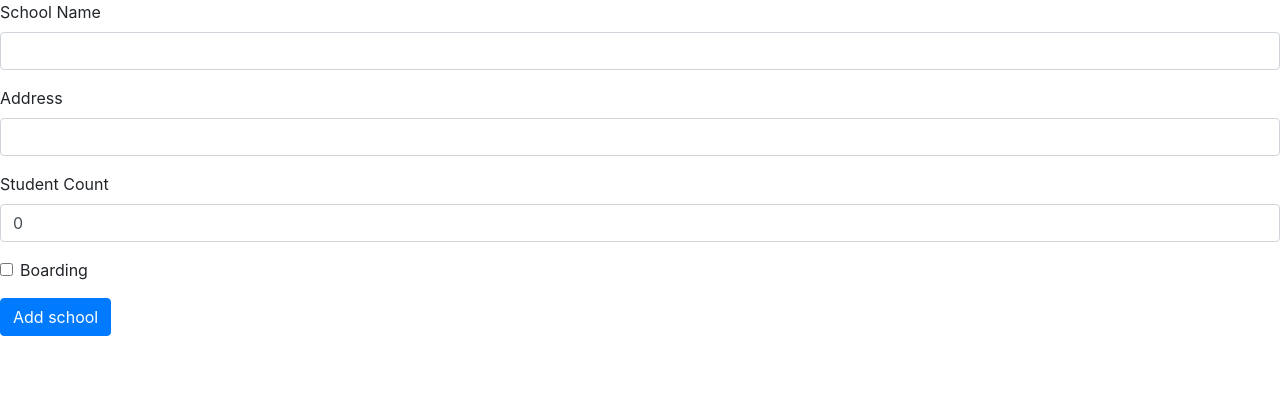
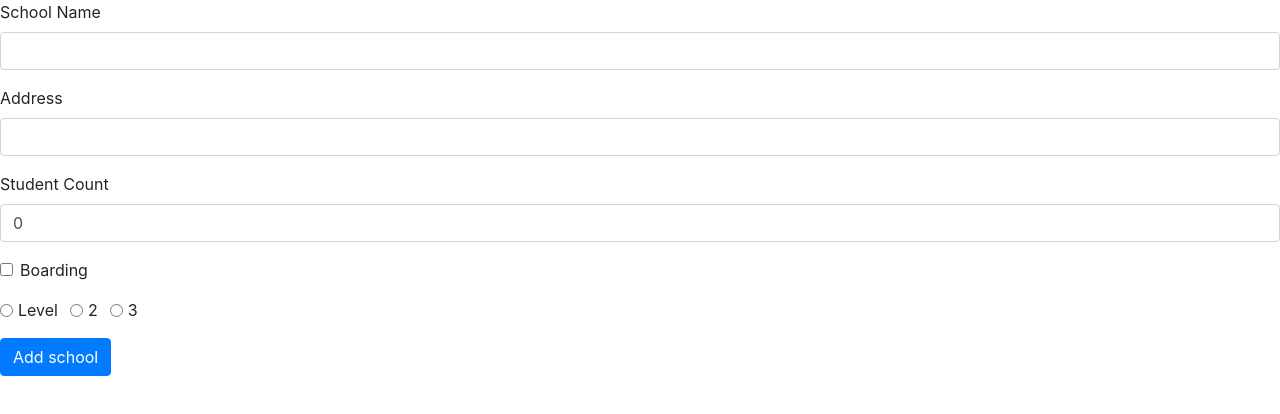
Before and after one commit to PraveenMuthu22/learning_ng_node_mongo, an Angular app in the folder angular-app/: page /schools in a window 1280 px wide. Shown: the top 414 px of the page. Built offline with nearby package versions, Linux system fonts and the light colour scheme.

Commit message:
basic form

```diff
--- a/angular-app/src/app/basic-schools/basic-schools.component.html
+++ b/angular-app/src/app/basic-schools/basic-schools.component.html
@@ -22,5 +22,20 @@
     </label>
   </div>
 
-  <button class="btn btn-primary" type="submit"> Add school </button>
+  <div class="form-check form-check-inline form-group">
+    <input class="form-check-input" type="radio" name="inlineRadioOptions" id="inlineRadio1" value="option1">
+    <label class="form-check-label" for="inlineRadio1">Level </label>
+  </div>
+  <div class="form-check form-check-inline form-group">
+    <input class="form-check-input" type="radio" name="inlineRadioOptions" id="inlineRadio2" value="option2">
+    <label class="form-check-label" for="inlineRadio2">2</label>
+  </div>
+  <div class="form-check form-check-inline form-group">
+    <input class="form-check-input" type="radio" name="inlineRadioOptions" id="inlineRadio3" value="option3">
+    <label class="form-check-label" for="inlineRadio3">3</label>
+  </div>
+
+  <div class="form-group">
+    <button class="btn btn-primary " type="submit"> Add school </button>
+  </div>
 </form>
--- a/angular-app/src/test.html
+++ /dev/null
@@ -1,6 +0,0 @@
-<form class="form-group" #schoolForm="ngForm">
-    <div class="form-group">
-        <label class="form-input-label" for="name"> School Name </label>
-        <input type="text" class="form-control">
-    </div>
-</form>
```
